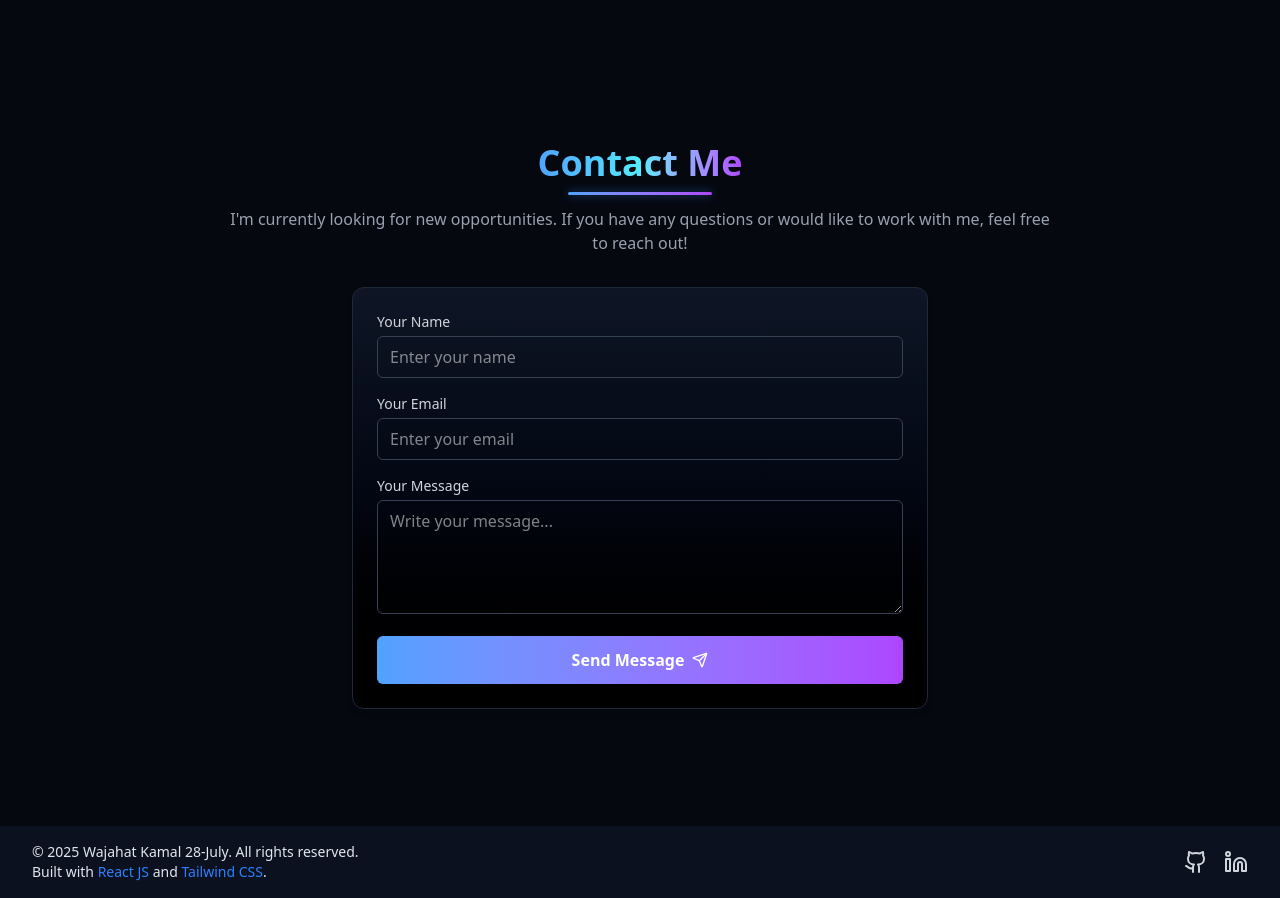
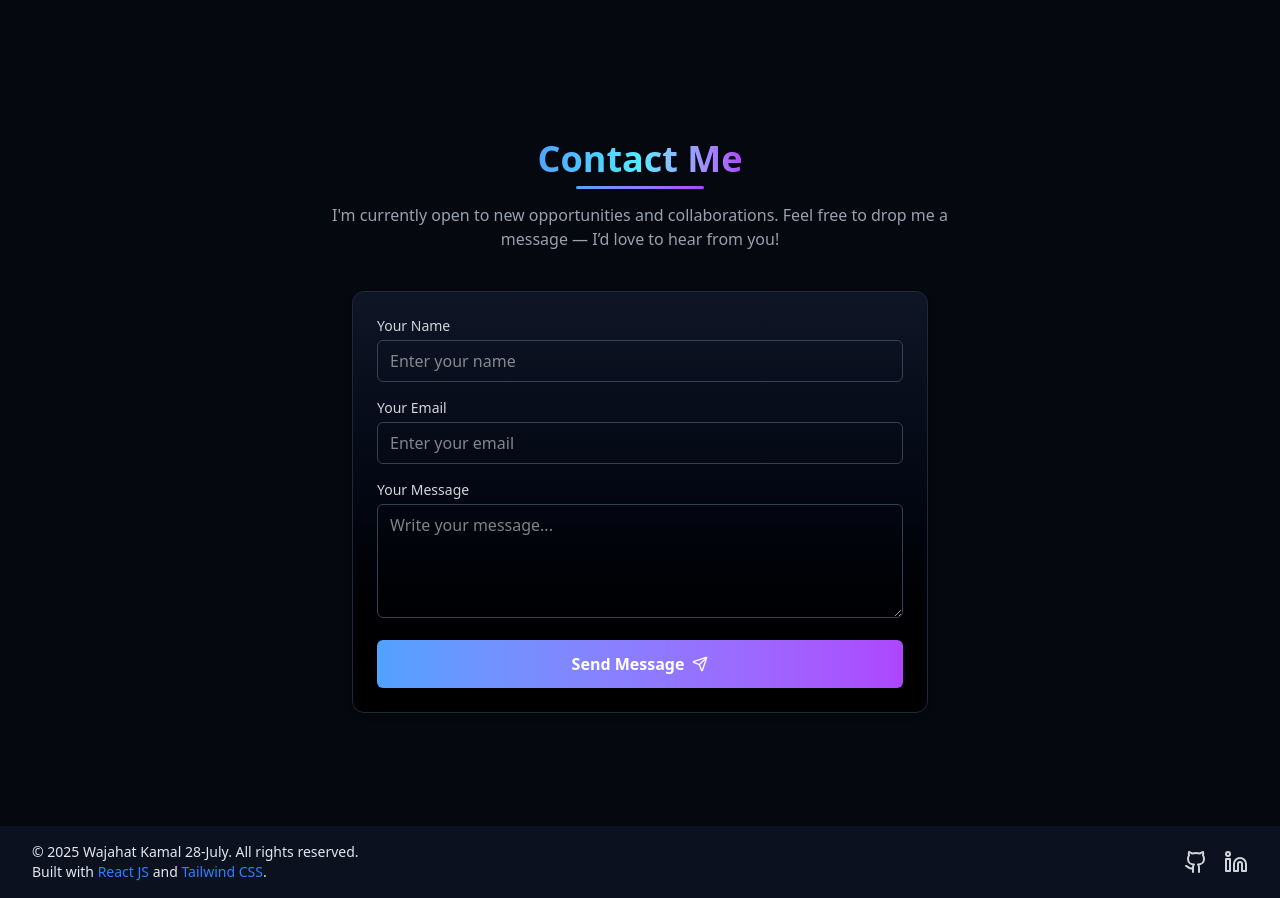
Before and after one commit to wajahat-kamal/Dev-Portfolio, a React (Vite) app: page / in a window 1280 px wide. Shown: the part 2580-3478 px from the top of the page. Built offline with nearby package versions, Linux system fonts and the light colour scheme.

Commit message:
Revise ContactSection component: update heading and text content for clarity, enhance layout with improved styling, and adjust margin for better visual presentation.

```diff
--- a/src/components/ContactSection.jsx
+++ b/src/components/ContactSection.jsx
@@ -47,15 +47,17 @@ export const ContactSection = () => {
     >
       <div className="container mx-auto max-w-4xl rounded-2xl p-8">
         {/* Heading */}
-        <div className="text-center mb-8">
-          <h2 className="text-3xl md:text-4xl font-extrabold relative inline-block">
+
+        <div className="text-center mb-10">
+          <h2 className="text-3xl sm:text-4xl font-extrabold relative inline-block">
             <span className="bg-gradient-to-r from-blue-400 via-cyan-300 to-purple-500 bg-clip-text text-transparent">
               Contact Me
             </span>
-            <span className="absolute bottom-[-12px] left-1/2 -translate-x-1/2 w-36 h-[3px] bg-gradient-to-r from-blue-400 to-purple-500 rounded-full shadow-[0_0_10px_rgba(59,130,246,0.6)]"></span>
+            <span className="absolute bottom-[-10px] left-1/2 -translate-x-1/2 w-24 sm:w-32 h-[3px] bg-gradient-to-r from-blue-400 to-purple-500 rounded-full"></span>
           </h2>
-          <p className="text-gray-400 mt-6 text-sm sm:text-base">
-          I'm currently looking for new opportunities. If you have any questions or would like to work with me, feel free to reach out!
+          <p className="text-gray-400 mt-6 text-sm sm:text-base max-w-2xl mx-auto">
+            I'm currently open to new opportunities and collaborations. Feel
+            free to drop me a message — I’d love to hear from you!
           </p>
         </div>
 
```
